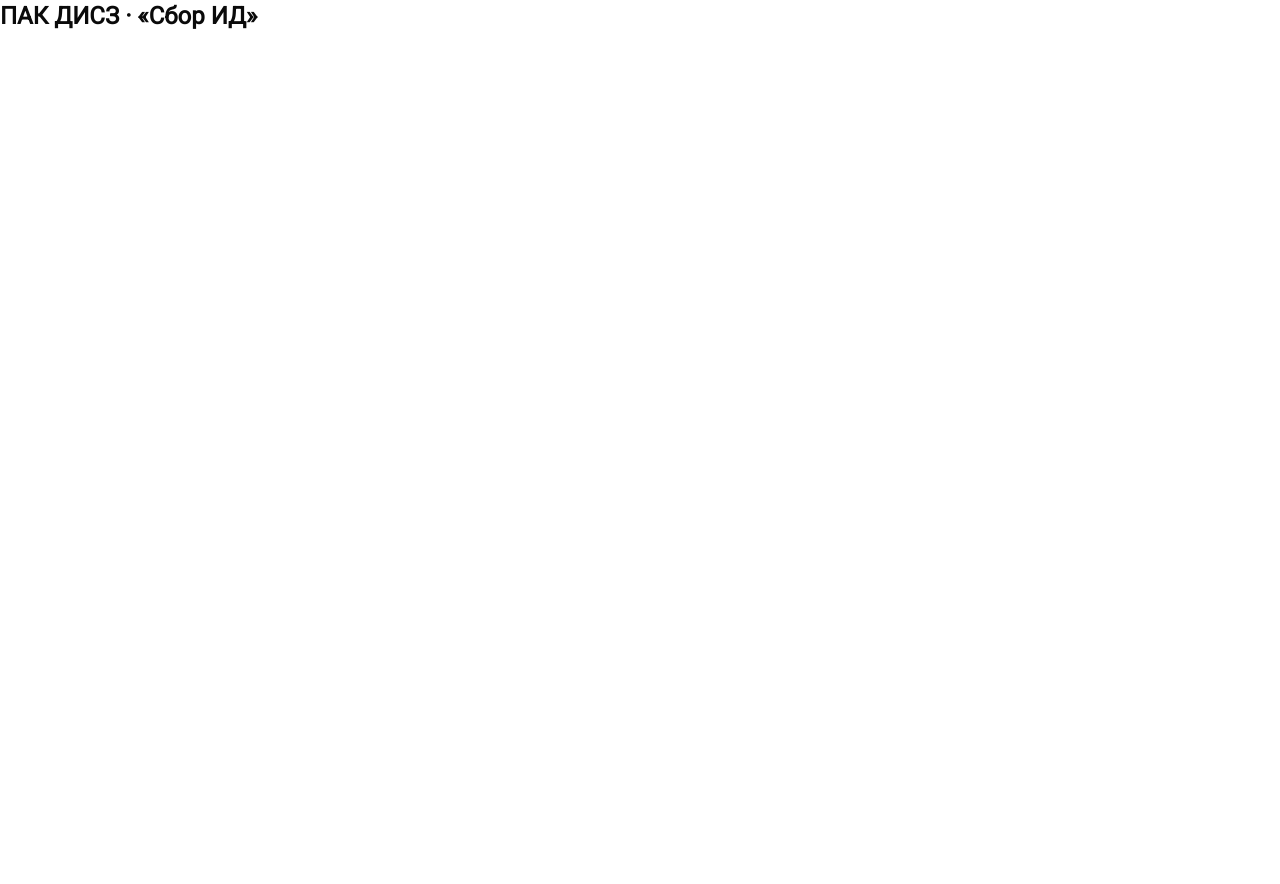
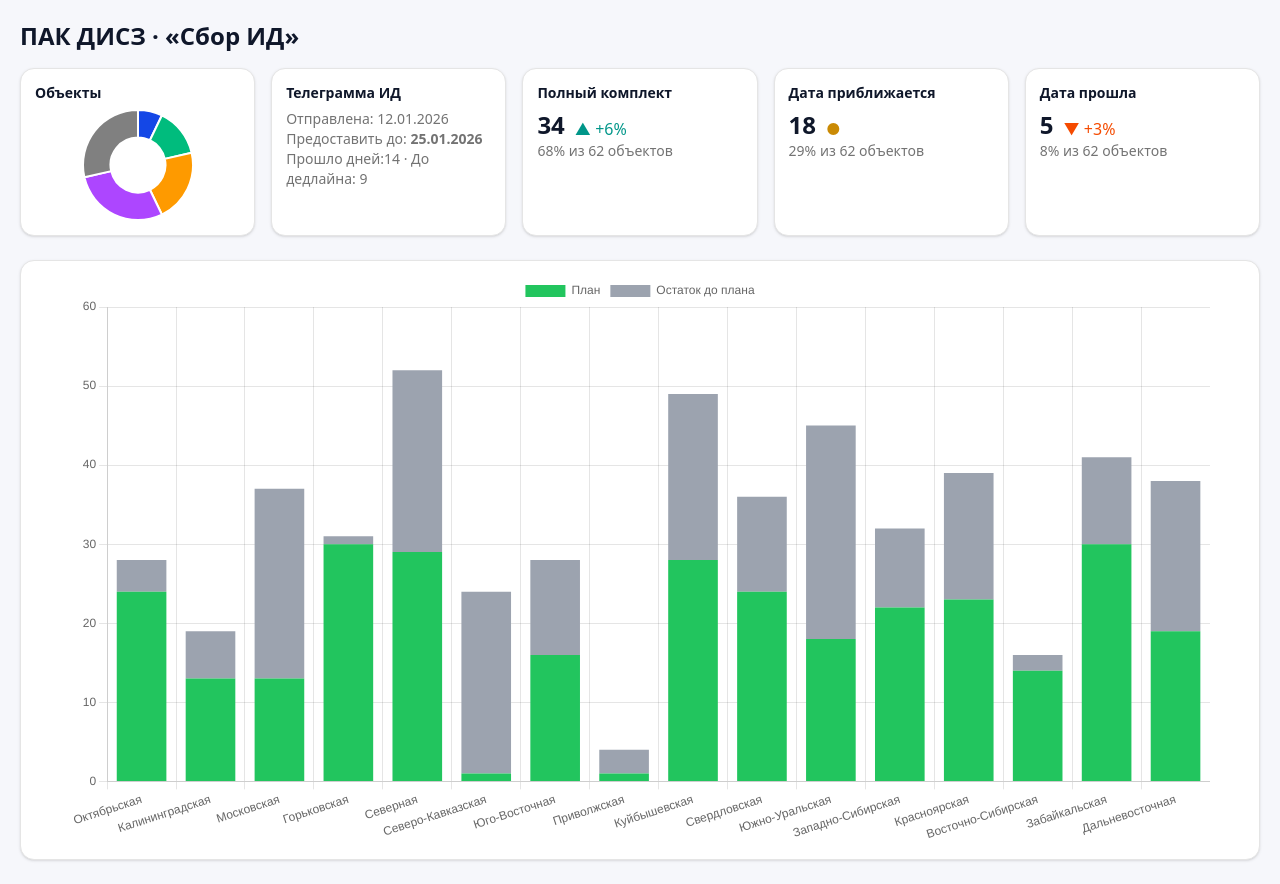
Before and after one commit to DamarooWork/dashboards, a Next.js app: page /sbor-id in a window 1280 px wide. Before the commit the page ends 800 px from the top, so only its background shows below. Built offline with nearby package versions, Linux system fonts and the light colour scheme.

Commit message:
feat(sbor-id page): cards + charts

```diff
--- a/package.json
+++ b/package.json
@@ -9,14 +9,18 @@
     "lint": "eslint"
   },
   "dependencies": {
+    "@faker-js/faker": "^9.9.0",
     "@radix-ui/react-dialog": "^1.1.15",
     "@radix-ui/react-radio-group": "^1.3.8",
     "@radix-ui/react-slot": "^1.2.3",
+    "chart.js": "^4.5.1",
     "class-variance-authority": "^0.7.1",
     "clsx": "^2.1.1",
+    "faker": "^6.6.6",
     "lucide-react": "^0.546.0",
     "next": "16.0.0",
     "react": "19.2.0",
+    "react-chartjs-2": "^5.3.0",
     "react-dom": "19.2.0",
     "tailwind-merge": "^3.3.1",
     "vaul": "^1.1.2",
--- a/src/app/globals.css
+++ b/src/app/globals.css
@@ -4,6 +4,10 @@ html,
 body,
 :root {
   height: 100%;
+}
+body {
+  font: 16px / 1.45 system-ui, -apple-system, Segoe UI, Roboto, Ubuntu,
+    'Helvetica Neue', Arial;
 }
 
 @custom-variant dark (&:is(.dark *));
@@ -38,8 +42,8 @@ body,
   --sidebar-accent-foreground: oklch(0.205 0 0);
   --sidebar-border: oklch(0.922 0 0);
   --sidebar-ring: oklch(0.708 0 0);
-  --background: oklch(1 0 0);
-  --foreground: oklch(0.145 0 0);
+  --background: #f6f7fb;
+  --foreground: #0f172a;
 }
 
 .dark {
--- a/src/app/layout.tsx
+++ b/src/app/layout.tsx
@@ -1,11 +1,6 @@
 import type { Metadata } from 'next'
-import { Roboto } from 'next/font/google'
 import './globals.css'
 
-const roboto = Roboto({
-  subsets: ['latin'],
-  weight: ['400'],
-})
 export const metadata: Metadata = {
   title: 'Dashboards',
   description: 'Demo dashboards',
@@ -17,12 +12,14 @@ export default async function RootLayout({
   children: React.ReactNode
 }>) {
   return (
-    <html lang="ru" suppressHydrationWarning>
+    <html lang="ru">
       <head>
         <link rel="icon/jpg" href="icon.jpg" />
       </head>
-      <body className={`${roboto.className} antialiased`}>
-        <main>{children}</main>
+      <body
+        className={`flex flex-col antialiased bg-background text-foreground max-w-[3840px] mx-auto p-5 max-h-screen`}
+      >
+        <main className="flex flex-1">{children}</main>
       </body>
     </html>
   )
--- a/src/app/page.tsx
+++ b/src/app/page.tsx
@@ -1,7 +1,4 @@
-export default  async function Home() {
-  return (
-    <div>
-      <h1 className="text-4xl font-bold">Dashboards</h1>
-    </div>
-  )
+import { redirect } from 'next/navigation'
+export default async function Home() {
+  redirect('/sbor-id')
 }
--- /dev/null
+++ b/src/shared/components/card.tsx
@@ -0,0 +1,54 @@
+import { cn } from '../lib/utils'
+
+type kpiResult = 'success' | 'failure' | 'neutral'
+interface Props {
+  className?: string
+  title?: string
+  children?: React.ReactNode
+  kpiValue?: number
+  kpiChange?: number
+  kpiResult?: kpiResult
+}
+export function Card({
+  className,
+  children,
+  title,
+  kpiValue,
+  kpiChange,
+  kpiResult,
+}: Props) {
+  return (
+    <div
+      className={cn(
+        className,
+        'rounded-xl bg-card border border-border overflow-hidden p-3.5 shadow  min-h-42   flex flex-col '
+      )}
+    >
+      {title && <h3 className="font-extrabold mb-1.5 text-sm">{title}</h3>}
+      {kpiValue && (
+        <div className="flex items-end gap-2.5">
+          <b className="text-2xl font-black">{kpiValue} </b>
+          <span
+            className={`text-base ${
+              kpiResult === 'success'
+                ? 'text-chart-2'
+                : kpiResult === 'failure'
+                ? 'text-chart-1'
+                : 'text-[#ca8a04]'
+            }`}
+          >
+            {kpiResult === 'success' ? (
+              <span>▲ +{kpiChange}%</span>
+            ) : kpiResult === 'failure' ? (
+              <span>▼ +{kpiChange}%</span>
+            ) : (
+              <span>● </span>
+            )}
+          </span>
+        </div>
+      )}
+
+      {children}
+    </div>
+  )
+}
--- a/src/shared/components/index.ts
+++ b/src/shared/components/index.ts
@@ -0,0 +1 @@
+export { Card } from './card'
--- /dev/null
+++ b/src/shared/components/sbor-id/cards/index.tsx
@@ -0,0 +1,72 @@
+'use client'
+
+import { Card } from '@/shared/components/card'
+import { Chart as ChartJS, ArcElement, Tooltip, plugins } from 'chart.js'
+import { Doughnut } from 'react-chartjs-2'
+ChartJS.register(ArcElement, Tooltip)
+export function Cards() {
+  return (
+    <div className="grid grid-cols-5 gap-4 mt-4 max-h-42">
+      <Card title="Объекты">
+        <div className=" flex-1 overflow-hidden self-center">
+          <Doughnut
+            className=""
+            data={{
+              labels: ['Серверы', 'Каналы', 'Участники', 'Сообщения', ''],
+              datasets: [
+                {
+                  data: [10, 20, 30, 40, 40],
+                  backgroundColor: [
+                    'oklch(0.488 0.243 264.376)',
+                    'oklch(0.696 0.17 162.48)',
+                    ' oklch(0.769 0.188 70.08)',
+                    'oklch(0.627 0.265 303.9)',
+                    'grey',
+                  ],
+                  hoverOffset: 1,
+                },
+              ],
+            }}
+            options={{
+              plugins: {
+                legend: {
+                  display: false,
+                },
+              },
+            }}
+          />
+        </div>
+      </Card>
+      <Card title="Телеграмма ИД">
+        <div className="text-muted-foreground text-sm">
+          <p>Отправлена: 12.01.2026</p>
+          <p>
+            Предоставить до: <b>25.01.2026</b>
+          </p>
+          <p>Прошло дней:14 · До дедлайна: 9</p>
+        </div>
+      </Card>
+      <Card
+        title="Полный комплект"
+        kpiValue={34}
+        kpiChange={6}
+        kpiResult="success"
+      >
+        <div>
+          <p className="text-muted-foreground text-sm">68% из 62 объектов</p>
+        </div>
+      </Card>
+      <Card
+        title="Дата приближается"
+        kpiValue={18}
+        kpiChange={0}
+        kpiResult="neutral"
+      >
+        <p className="text-muted-foreground text-sm">29% из 62 объектов</p>
+      </Card>
+      <Card title="Дата прошла" kpiValue={5} kpiChange={3} kpiResult="failure">
+        <p className="text-muted-foreground text-sm">8% из 62 объектов</p>
+      </Card>
+    </div>
+  )
+}
--- /dev/null
+++ b/src/shared/components/sbor-id/dashboard/chart.tsx
@@ -0,0 +1,68 @@
+import { faker } from '@faker-js/faker'
+import {
+  Chart as ChartJS,
+  CategoryScale,
+  LinearScale,
+  BarElement,
+  Title,
+  Tooltip,
+  Legend,
+} from 'chart.js'
+import { Bar } from 'react-chartjs-2'
+
+ChartJS.register(CategoryScale, LinearScale, BarElement, Title, Tooltip, Legend)
+
+export const options = {
+  plugins: {
+    title: {
+      display: false,
+    },
+  },
+  responsive: true,
+  scales: {
+    x: {
+      stacked: true,
+    },
+    y: {
+      stacked: true,
+    },
+  },
+}
+
+const labels = [
+  'Октябрьская',
+  'Калининградская',
+  'Московская',
+  'Горьковская',
+  'Северная',
+  'Северо-Кавказская',
+  'Юго-Восточная',
+  'Приволжская',
+  'Куйбышевская',
+  'Свердловская',
+  'Южно-Уральская',
+  'Западно-Сибирская',
+  'Красноярская',
+  'Восточно-Сибирская',
+  'Забайкальская',
+  'Дальневосточная',
+]
+
+export const data = {
+  labels,
+  datasets: [
+    {
+      label: 'План',
+      data: labels.map(() => faker.number.int({ min: 0, max: 30 })),
+      backgroundColor: 'rgb(34 197 94)',
+    },
+    {
+      label: 'Остаток до плана',
+      data: labels.map(() => faker.number.int({ min: 0, max: 30 })),
+      backgroundColor: 'rgb(156 163 175)',
+    },
+  ],
+}
+export default function Chart() {
+  return <Bar options={options} data={data} />
+}
--- /dev/null
+++ b/src/shared/components/sbor-id/dashboard/index.tsx
@@ -0,0 +1,14 @@
+'use client'
+import { Card } from '@/shared/components/card'
+import Chart from './chart'
+
+interface Props {
+  className?: string
+}
+export function Dashboard({ className }: Props) {
+  return (
+    <Card className={'my-6 flex-1 max-h-[75vh] flex items-center'}>
+      <Chart />
+    </Card>
+  )
+}
--- /dev/null
+++ b/src/shared/components/sbor-id/index.ts
@@ -0,0 +1,2 @@
+export { Cards } from './cards'
+export { Dashboard } from './dashboard'
--- a/src/views/sbor-id.tsx
+++ b/src/views/sbor-id.tsx
@@ -1,8 +1,11 @@
+import { Cards, Dashboard } from '@/shared/components/sbor-id'
+
 export async function SborId() {
   return (
-    <section>
-      <h1 className="text-2xl font-extrabold">ПАК ДИСЗ · «Сбор ИД»
-      </h1>
+    <section className="flex flex-col w-full">
+      <h1 className="text-2xl font-extrabold">ПАК ДИСЗ · «Сбор ИД»</h1>
+      <Cards />
+      <Dashboard />
     </section>
   )
 }
```
Also changed, not shown: 1 other file (tests, documents, lock files or other folders).
